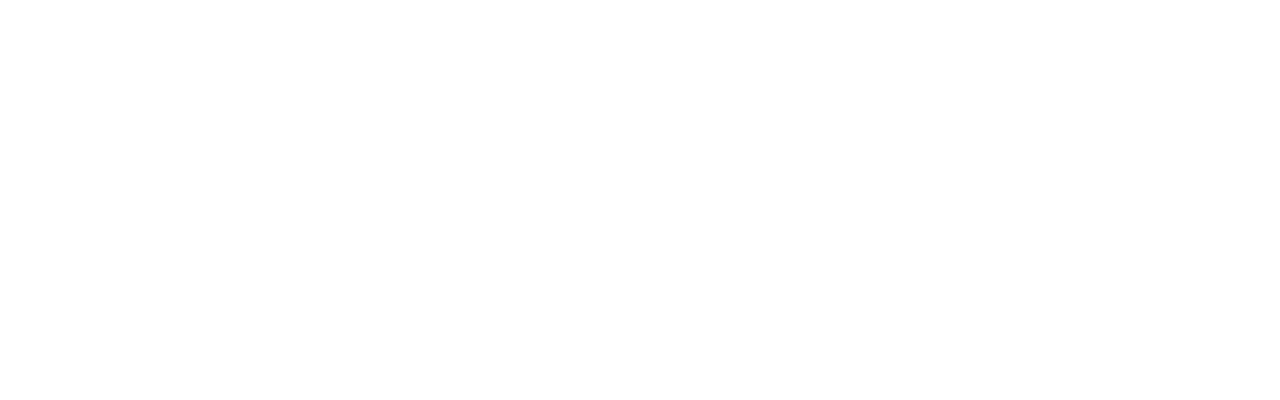
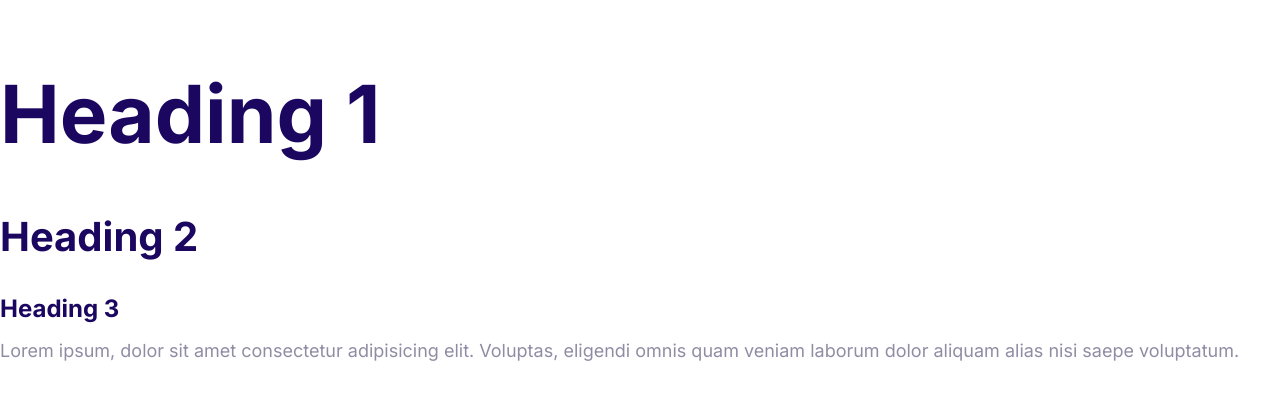
Before and after one commit to willi-ams/Williams-Moshify, a plain HTML site: page index.html in a window 1280 px wide. Drawn offline with Linux system fonts and the light colour scheme.

Commit message:
Define styles for the font.

```diff
--- a/css/style.css
+++ b/css/style.css
@@ -5,3 +5,56 @@
       --color-headings: #1b0760;
       --color-body: #918ca4;
 }
+
+html {
+      /* 62.5% of 16 = 10px */
+      font-size: 62.5%;
+}
+
+body {
+      font-family: 'Inter', Arial, Helvetica, sans-serif;
+      color: var(--color-body);
+      line-height: 1.5;
+      font-size: 2.4rem;
+}
+
+h1, h2, h3 {
+      color: var(--color-headings);
+      margin-bottom: 1rem;
+}
+
+h1 {
+      /* 1 x the font size of the html element */
+      font-size: 7rem;
+}
+
+h2 {
+      font-size: 4rem;
+}
+
+h3 {
+      font-size: 3rem;
+}
+
+p {
+      margin-top: 0;
+}
+
+
+@media screen and (min-width: 1024px) {
+      body {
+            font-size: 1.8rem;
+      }
+
+      h1 {
+            font-size: 8rem;
+      }
+
+      h2 {
+            font-size: 4rem;
+      }
+
+      h3 {
+            font-size: 2.4rem;
+      }
+};
--- a/index.html
+++ b/index.html
@@ -6,15 +6,20 @@
     <meta http-equiv="X-UA-Compatible" content="IE=edge">
     <meta name="viewport" content="width=device-width, initial-scale=1.0">
     <title>Document</title>
+    <link rel="preconnect" href="https://fonts.googleapis.com">
+    <link rel="preconnect" href="https://fonts.gstatic.com" crossorigin>
+    <link href="https://fonts.googleapis.com/css2?family=Inter:wght@400;700&display=swap" rel="stylesheet">
     <link rel="stylesheet" href="css/normalize.css">
     <link rel="stylesheet" href="css/style.css">
 </head>
 
 <body>
 
-    <div class="container">
-
-    </div>
+    <h1>Heading 1</h1>
+    <h2>Heading 2</h2>
+    <h3>Heading 3</h3>
+    <p>Lorem ipsum, dolor sit amet consectetur adipisicing elit. Voluptas, eligendi omnis quam veniam laborum dolor aliquam
+        alias nisi saepe voluptatum.</p>
 
 </body>
 
```
